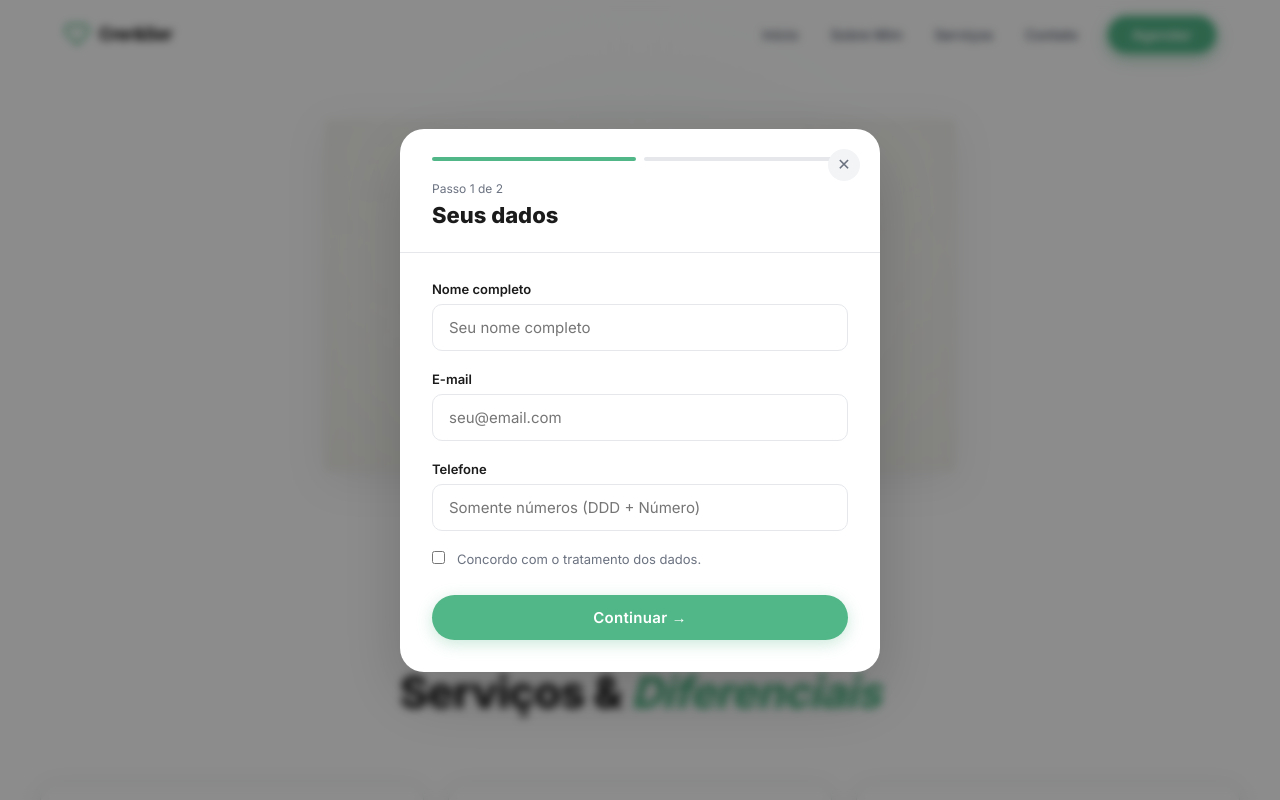
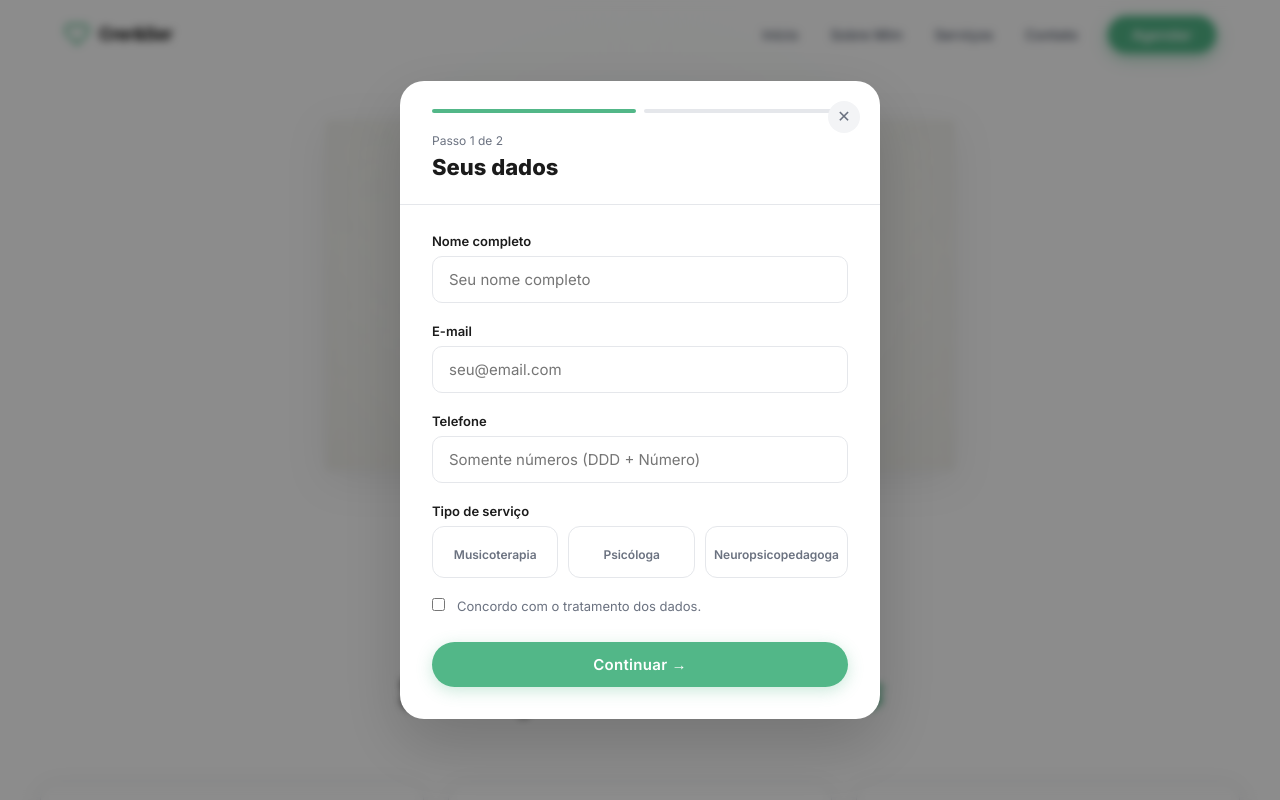
Before and after one commit to Palhetaspedro/ClinicaPsicologiaLeticiaBarros, a React (Vite) app: page / in a window 1280 px wide. Both pictures are taken after a click on the button "Agendar Consulta". Shown: the top 800 px of the page. Built offline with nearby package versions, Linux system fonts and the light colour scheme.

Commit message:
Adicionando novo bloco de serviços no formulário

```diff
--- a/src/components/About.tsx
+++ b/src/components/About.tsx
@@ -105,7 +105,7 @@ export default function About() {
               </p>
             </div>
             <p style={{ fontSize: 16, color: S.gray as string, lineHeight: 1.85, marginBottom: 10 }}>
-              Contamos com o suporte de <strong style={{ color: S.dark as string }}>Miriam Pimenta</strong>, Musicoterapeuta, pedagoga e especialista em ABA (IPOG), dedicada ao desenvolvimento infantil de forma acolhedora e individualizada. Utilizo a música e estratégias terapêuticas para estimular a comunicação, a aprendizagem e as emoções das crianças. Na vida pessoal, sou casada com o Antônio e mãe do Guilherme e do João Victor.
+              Sou a <strong style={{ color: S.dark as string }}>Miriam Pimenta</strong>, Musicoterapeuta, pedagoga e especialista em ABA (IPOG), dedicada ao desenvolvimento infantil de forma acolhedora e individualizada. Utilizo a música e estratégias terapêuticas para estimular a comunicação, a aprendizagem e as emoções das crianças. Na vida pessoal, sou casada com o Antônio e mãe do Guilherme e do João Victor.
             </p>
             <p style={{ fontSize: 14, color: S.gray as string, marginBottom: 24 }}>
               <strong>Telefone:</strong> (62) 99171005
--- a/src/components/AppointmentModal.tsx
+++ b/src/components/AppointmentModal.tsx
@@ -4,9 +4,13 @@ import { CONFIG } from "../constants/config";
 import { TIMES } from "../constants/navLinks";
 import { utils } from "../utils/validators";
 
-// --- COMPONENTES AUXILIARES (FORA DO COMPONENTE PRINCIPAL PARA NÃO PERDER O FOCO) ---
+const SERVICES = [
+  { id: "musicoterapia", label: "Musicoterapia", icon: "" },
+  { id: "psicologa", label: "Psicóloga", icon: "" },
+  { id: "neuropsicopedagoga", label: "Neuropsicopedagoga", icon: "" },
+];
 
-const Field = ({ label, err, children }: { label: string, err?: string, children: React.ReactNode }) => (
+const Field = ({ label, err, children }: { label: string; err?: string; children: React.ReactNode }) => (
   <div style={{ marginBottom: 20 }}>
     <label style={{ display: "block", fontSize: 13, fontWeight: 600, color: S.dark as string, marginBottom: 7, fontFamily: S.font as string }}>
       {label}
@@ -15,8 +19,6 @@ const Field = ({ label, err, children }: { label: string, err?: string, children
     {err && <p style={{ color: "#EF4444", fontSize: 12, marginTop: 5, fontFamily: S.font as string }}>{err}</p>}
   </div>
 );
-
-// --- COMPONENTE PRINCIPAL ---
 
 interface AppointmentModalProps {
   open: boolean;
@@ -27,6 +29,7 @@ interface FormState {
   name: string;
   email: string;
   phone: string;
+  service: string; // ← NOVO
   date: string;
   time: string;
   msg: string;
@@ -35,7 +38,9 @@ interface FormState {
 
 export default function AppointmentModal({ open: isOpen, onClose }: AppointmentModalProps) {
   const [step, setStep] = useState(1);
-  const [form, setForm] = useState<FormState>({ name: "", email: "", phone: "", date: "", time: "", msg: "", lgpd: false });
+  const [form, setForm] = useState<FormState>({
+    name: "", email: "", phone: "", service: "", date: "", time: "", msg: "", lgpd: false,
+  });
   const [errors, setErrors] = useState<Partial<Record<keyof FormState, string>>>({});
   const [sent, setSent] = useState(false);
   const ref = useRef<HTMLDivElement>(null);
@@ -45,7 +50,7 @@ export default function AppointmentModal({ open: isOpen, onClose }: AppointmentM
       setStep(1);
       setSent(false);
       setErrors({});
-      setForm({ name: "", email: "", phone: "", date: "", time: "", msg: "", lgpd: false });
+      setForm({ name: "", email: "", phone: "", service: "", date: "", time: "", msg: "", lgpd: false });
     }
   }, [isOpen]);
 
@@ -70,6 +75,7 @@ export default function AppointmentModal({ open: isOpen, onClose }: AppointmentM
     if (!form.name.trim() || form.name.trim().split(" ").length < 2) e.name = "Digite seu nome completo";
     if (!utils.isEmail(form.email)) e.email = "E-mail inválido";
     if (form.phone.replace(/\D/g, "").length < 10) e.phone = "Telefone inválido";
+    if (!form.service) e.service = "Selecione um tipo de serviço"; // ← NOVO
     if (!form.lgpd) e.lgpd = "Aceite obrigatório para continuar";
     setErrors(e);
     return !Object.keys(e).length;
@@ -87,7 +93,15 @@ export default function AppointmentModal({ open: isOpen, onClose }: AppointmentM
 
   const send = () => {
     if (!validate2()) return;
-    const txt = `Olá, gostaria de realizar um agendamento.%0ANome: ${encodeURIComponent(form.name)}%0ATelefone: ${encodeURIComponent(form.phone)}%0AE-mail: ${encodeURIComponent(form.email)}%0AData: ${form.date}%0AHorário: ${form.time}${form.msg ? `%0AMensagem: ${encodeURIComponent(form.msg)}` : ""}`;
+    const txt =
+      `Olá, gostaria de realizar um agendamento.` +
+      `%0ANome: ${encodeURIComponent(form.name)}` +
+      `%0ATelefone: ${encodeURIComponent(form.phone)}` +
+      `%0AE-mail: ${encodeURIComponent(form.email)}` +
+      `%0AServiço: ${encodeURIComponent(form.service)}` + // ← NOVO
+      `%0AData: ${form.date}` +
+      `%0AHorário: ${form.time}` +
+      (form.msg ? `%0AMensagem: ${encodeURIComponent(form.msg)}` : "");
     window.open(`https://wa.me/${CONFIG.whatsapp}?text=${txt}`, "_blank");
     setSent(true);
   };
@@ -100,17 +114,16 @@ export default function AppointmentModal({ open: isOpen, onClose }: AppointmentM
       background: "rgba(0,0,0,0.45)", backdropFilter: "blur(4px)", padding: 16,
     }}>
       <div ref={ref} style={{
-        background: S.white as string, borderRadius: 24, padding: "0", width: "100%", maxWidth: 480,
+        background: S.white as string, borderRadius: 24, padding: 0, width: "100%", maxWidth: 480,
         boxShadow: "0 24px 64px rgba(0,0,0,0.18)", fontFamily: S.font as string, overflow: "hidden", maxHeight: "90vh", overflowY: "auto",
       }}>
-
         {/* Header */}
         <div style={{ padding: "28px 32px 24px", borderBottom: `1px solid ${S.border}`, position: "relative" }}>
           {step === 2 && !sent && (
             <button onClick={() => { setStep(1); setErrors({}); }} style={{
               background: "none", border: "none", cursor: "pointer", color: S.gray as string, fontSize: 13,
               fontFamily: S.font as string, display: "flex", alignItems: "center", gap: 6, marginBottom: 12, padding: 0,
-            }}> ← Voltar </button>
+            }}>← Voltar</button>
           )}
           <button onClick={onClose} style={{
             position: "absolute", top: 20, right: 20, background: S.grayLight as string, border: "none",
@@ -131,7 +144,7 @@ export default function AppointmentModal({ open: isOpen, onClose }: AppointmentM
               </h2>
             </>
           )}
-          {sent && <h2 style={{ fontSize: 22, fontWeight: 800, color: S.dark as string, margin: 0 }}>Quase lá! </h2>}
+          {sent && <h2 style={{ fontSize: 22, fontWeight: 800, color: S.dark as string, margin: 0 }}>Quase lá!</h2>}
         </div>
 
         {/* Body */}
@@ -144,33 +157,38 @@ export default function AppointmentModal({ open: isOpen, onClose }: AppointmentM
           ) : step === 1 ? (
             <>
               <Field label="Nome completo" err={errors.name}>
-                <input
-                  value={form.name}
-                  onChange={e => updateField("name", e.target.value)}
-                  placeholder="Seu nome completo"
-                  style={{ ...(inp.base as React.CSSProperties), ...(errors.name ? (inp.error as React.CSSProperties) : {}) }}
-                />
+                <input value={form.name} onChange={e => updateField("name", e.target.value)} placeholder="Seu nome completo"
+                  style={{ ...(inp.base as React.CSSProperties), ...(errors.name ? (inp.error as React.CSSProperties) : {}) }} />
               </Field>
 
               <Field label="E-mail" err={errors.email}>
-                <input
-                  value={form.email}
-                  onChange={e => updateField("email", e.target.value)}
-                  placeholder="seu@email.com"
-                  type="email"
-                  style={{ ...(inp.base as React.CSSProperties), ...(errors.email ? (inp.error as React.CSSProperties) : {}) }}
-                />
+                <input value={form.email} onChange={e => updateField("email", e.target.value)} placeholder="seu@email.com" type="email"
+                  style={{ ...(inp.base as React.CSSProperties), ...(errors.email ? (inp.error as React.CSSProperties) : {}) }} />
               </Field>
 
               <Field label="Telefone" err={errors.phone}>
-                <input
-                  value={form.phone}
-                  onChange={e => updateField("phone", e.target.value.replace(/\D/g, ""))}
-                  placeholder="Somente números (DDD + Número)"
-                  type="tel"
-                  style={{ ...(inp.base as React.CSSProperties), ...(errors.phone ? (inp.error as React.CSSProperties) : {}) }}
-                />
+                <input value={form.phone} onChange={e => updateField("phone", e.target.value.replace(/\D/g, ""))} placeholder="Somente números (DDD + Número)" type="tel"
+                  style={{ ...(inp.base as React.CSSProperties), ...(errors.phone ? (inp.error as React.CSSProperties) : {}) }} />
               </Field>
+
+              {/* ↓ BLOCO NOVO DE SELEÇÃO DE SERVIÇO */}
+              <Field label="Tipo de serviço" err={errors.service}>
+                <div style={{ display: "grid", gridTemplateColumns: "repeat(3, 1fr)", gap: 10 }}>
+                  {SERVICES.map(svc => (
+                    <button key={svc.id} onClick={() => updateField("service", svc.label)} style={{
+                      padding: "14px 8px", borderRadius: 12, fontSize: 12, fontWeight: 600, textAlign: "center",
+                      border: `1.5px solid ${form.service === svc.label ? S.green : S.border}`,
+                      background: form.service === svc.label ? S.green as string : S.white as string,
+                      color: form.service === svc.label ? "#fff" : S.gray as string,
+                      cursor: "pointer", lineHeight: 1.4, fontFamily: S.font as string,
+                    }}>
+                      <div style={{ fontSize: 22, marginBottom: 6 }}>{svc.icon}</div>
+                      {svc.label}
+                    </button>
+                  ))}
+                </div>
+              </Field>
+              {/* ↑ FIM DO BLOCO NOVO */}
 
               <div style={{ marginBottom: 28 }}>
                 <label style={{ display: "flex", gap: 12, alignItems: "flex-start", cursor: "pointer" }}>
@@ -185,7 +203,8 @@ export default function AppointmentModal({ open: isOpen, onClose }: AppointmentM
           ) : (
             <>
               <Field label="Data" err={errors.date}>
-                <input type="date" value={form.date} min={utils.today()} onChange={e => updateField("date", e.target.value)} style={{ ...(inp.base as React.CSSProperties) }} />
+                <input type="date" value={form.date} min={utils.today()} onChange={e => updateField("date", e.target.value)}
+                  style={{ ...(inp.base as React.CSSProperties) }} />
               </Field>
 
               <div style={{ marginBottom: 20 }}>
--- a/src/constants/config.ts
+++ b/src/constants/config.ts
@@ -1,9 +1,9 @@
 export const CONFIG = {
   name: "Crer&Ser",
   crp: "CRP 09/19767",
-  whatsapp: "5562993180772",
+  whatsapp: "6299171005",
   email: "levpsico@gmail.com",
-  instagram: "@levpsico",
+  instagram: "@crer.ser_",
   instagramUrl: "https://www.instagram.com/crer.ser_?igsh=ajVlYmZkd3R1bDBi",
   green: "#52B788",
   greenLight: "#D8F3DC",
```
